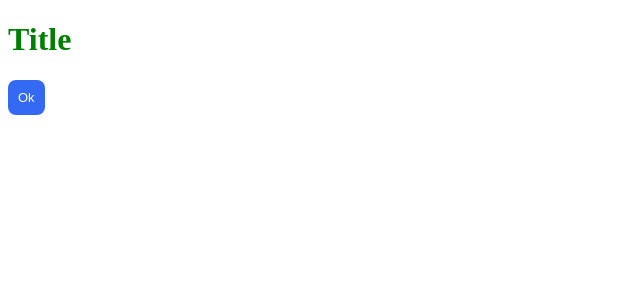
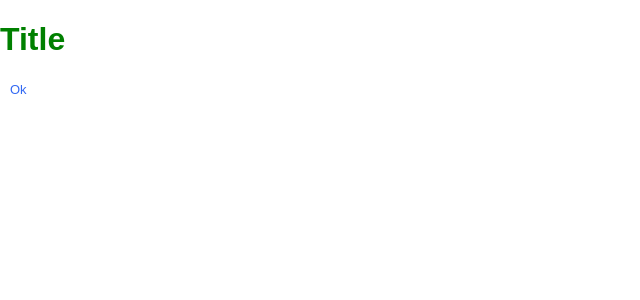
Before and after one commit to copenhagen-yp/game, a React app: page / in a window 1280 px wide. Shown: the top 300 px of the page, without its empty margins (0-640 px from the left). Built offline with nearby package versions, Linux system fonts and the light colour scheme.

Commit message:
правки по ревью

```diff
--- a/package.json
+++ b/package.json
@@ -31,6 +31,7 @@
     "eslint": "7.16.0",
     "html-webpack-plugin": "4.5.0",
     "husky": "4.3.6",
+    "normalize.css": "8.0.1",
     "postcss": "8.2.1",
     "postcss-import": "14.0.0",
     "postcss-loader": "4.1.0",
--- a/src/components/button/button.pcss
+++ b/src/components/button/button.pcss
@@ -5,11 +5,8 @@
   font-size: 13px;
   cursor: pointer;
   transition: background-color 0.2s;
-  color: #FFFFFF;
-}
-
-.button_blue {
   background-color: #3369F3;
+  color: #ffffff;
 
   &:hover {
     background-color: #1953e8;
@@ -20,6 +17,12 @@
   }
 }
 
-.red {
-  background-color: red;
+.link {
+  color: #3369F3;
+  background-color: transparent;
+
+  &:hover {
+    background-color: transparent;
+    color: #1953e8;
+  }
 }
--- a/src/components/button/button.tsx
+++ b/src/components/button/button.tsx
@@ -1,24 +1,20 @@
 import React, { FC } from 'react';
+import cn from 'classnames';
+
+import { Props } from 'components/button/types';
+
 import styles from './button.pcss';
-import classNames from 'classnames';
-import { Props } from "components/button/types";
 
 export const Button: FC<Props> = ({
     children ,
-    type,
-    disabled,
-    color,
+    tagType,
     ...restProps
   }) => {
-
-  const classes = classNames(
-    styles[type || 'button'],
-    color && styles[color]
-  )
+  const Tag = tagType === 'link' ? 'a' : 'button';
 
   return (
-    <button className={classes} disabled={disabled} {...restProps}>
+    <Tag className={cn(styles.button, { [styles.link]: tagType === 'link' })} {...restProps}>
       {children}
-    </button>
+    </Tag>
   );
 };
--- a/src/pages/app/app.pcss
+++ b/src/pages/app/app.pcss
@@ -1,4 +1,7 @@
+* {
+  font-family: 'IBM Plex Sans', 'Arial', sans-serif;
+}
+
 h1 {
   color: green;
-  display: flex;
 }
--- a/src/pages/app/app.tsx
+++ b/src/pages/app/app.tsx
@@ -1,6 +1,9 @@
 import React, { Component } from 'react';
+
+import { Button } from "../../components";
+
 import './app.pcss';
-import { Button } from "../../components";
+import 'normalize.css';
 
 export class App extends Component {
   handleClick = () => {
@@ -11,7 +14,7 @@ export class App extends Component {
     return (
       <div>
         <h1>Title</h1>
-        <Button color={'button_blue'} type='button' onClick={this.handleClick}>Ok</Button>
+        <Button tagType='link' onClick={this.handleClick}>Ok</Button>
       </div>
     );
   }
--- a/webpack.config.js
+++ b/webpack.config.js
@@ -18,7 +18,7 @@ module.exports = {
         exclude: /node_modules/,
       },
       {
-        test: /\.pcss$/,
+        test: /(\.css|\.pcss)$/,
         use: ['style-loader', {
           loader: 'css-loader',
           options: {
```
Also changed, not shown: src/components/button/types.ts (+4 -5 lines), 1 other file (tests, documents, lock files or other folders).
